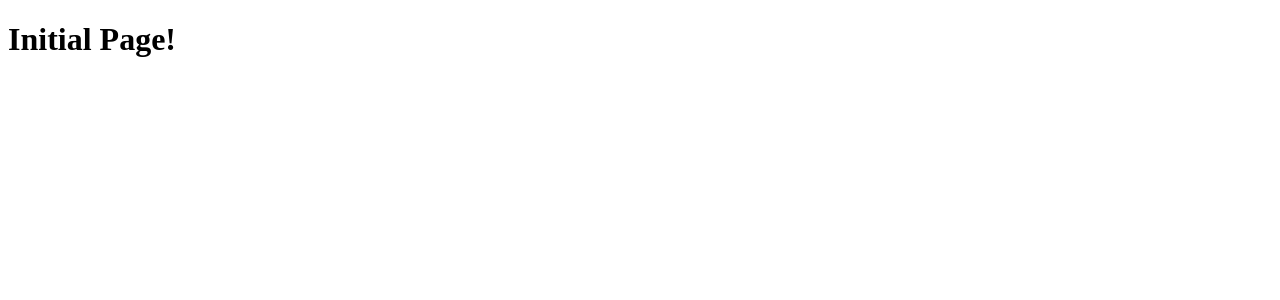
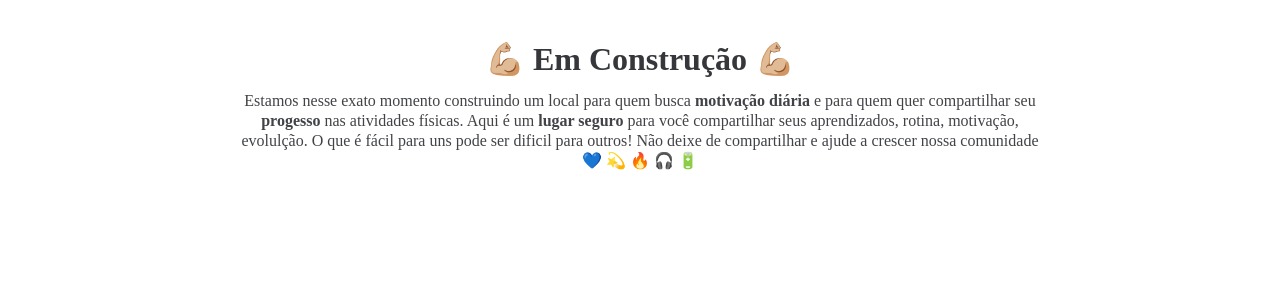
Before and after one commit to LuisaFC/tabnews, a Next.js app: page / in a window 1280 px wide. Shown: the top 300 px of the page. Built offline with nearby package versions, Linux system fonts and the light colour scheme.

Commit message:
Change construction page message

```diff
--- a/pages/index.js
+++ b/pages/index.js
@@ -1,3 +1,35 @@
 export default function Home() {
-  return <h1> Initial Page!</h1>;
+  return (
+    <div
+      style={{
+        display: "flex",
+        flexDirection: "column",
+        alignItems: "center",
+        minHeight: "100vh",
+        padding: "20px",
+        boxSizing: "border-box",
+      }}
+    >
+      <div
+        style={{
+          maxWidth: "800px",
+          width: "100%",
+          textAlign: "center",
+          marginBottom: "20px",
+          lineHeight: "20px",
+        }}
+      >
+        <h1 style={{ color: "#35373b" }}>💪🏼 Em Construção 💪🏼</h1>
+        <p style={{ color: "#414347" }}>
+          Estamos nesse exato momento construindo um local para quem busca
+          <strong> motivação diária</strong> e para quem quer compartilhar seu{" "}
+          <strong>progesso</strong> nas atividades físicas. Aqui é um{" "}
+          <strong>lugar seguro</strong> para você compartilhar seus
+          aprendizados, rotina, motivação, evolulção. O que é fácil para uns
+          pode ser dificil para outros! Não deixe de compartilhar e ajude a
+          crescer nossa comunidade 💙 💫 🔥 🎧 🔋
+        </p>
+      </div>
+    </div>
+  );
 }
```
